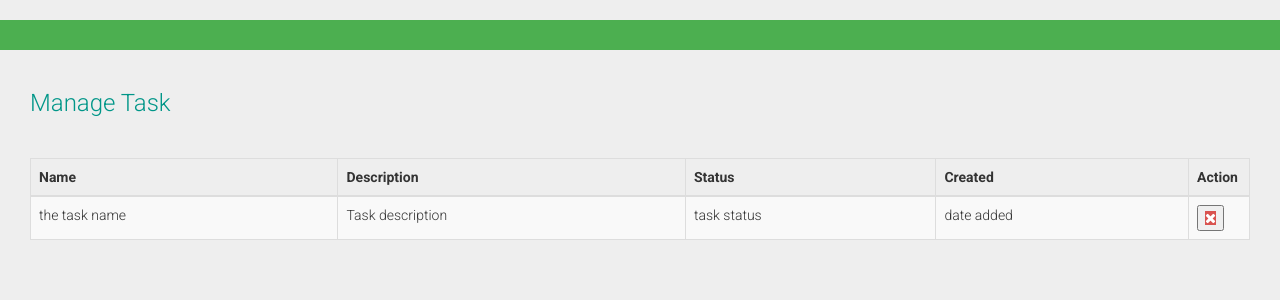
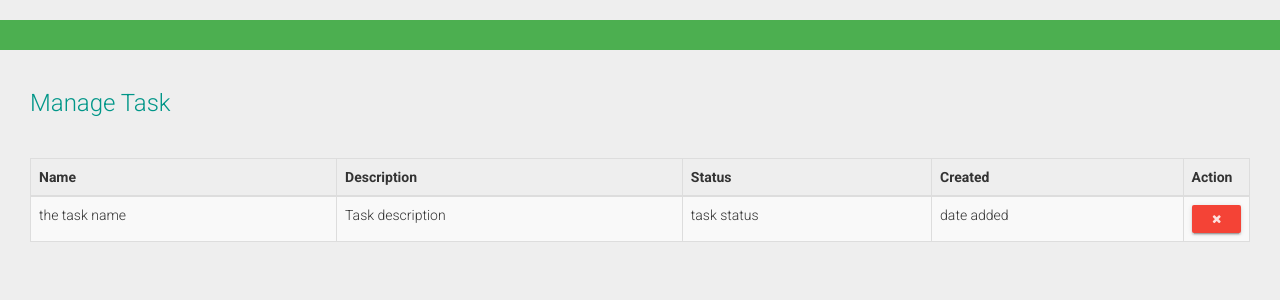
Before and after one commit to MattN1014/task-manager, a PHP site: page /tasks.php in a window 1280 px wide. Shown: the part 60-360 px from the top of the page. Run offline with PHP 8.4, Linux system fonts and the light colour scheme; some libraries are stand-ins or nearby versions.

Commit message:
changed the delete buton (nothing on this page works as of yet & no data is being displayed dynamically)

```diff
--- a/tasks.php
+++ b/tasks.php
@@ -18,7 +18,7 @@
                         <td><div> Task description</div></td>
                         <td><div>task status</div></td>
                         <td>date added</td>
-                        <td style="width: 5%;"><button><i class="btn-danger fa fa-times"></i></button>
+                        <td style="width: 5%;"><button class="btn btn-raised btn-danger btn-sm" style="margin: 0;"><i class="fa fa-times"></i></button>
                         </td>
                     </tr>
                 </tbody>
```
